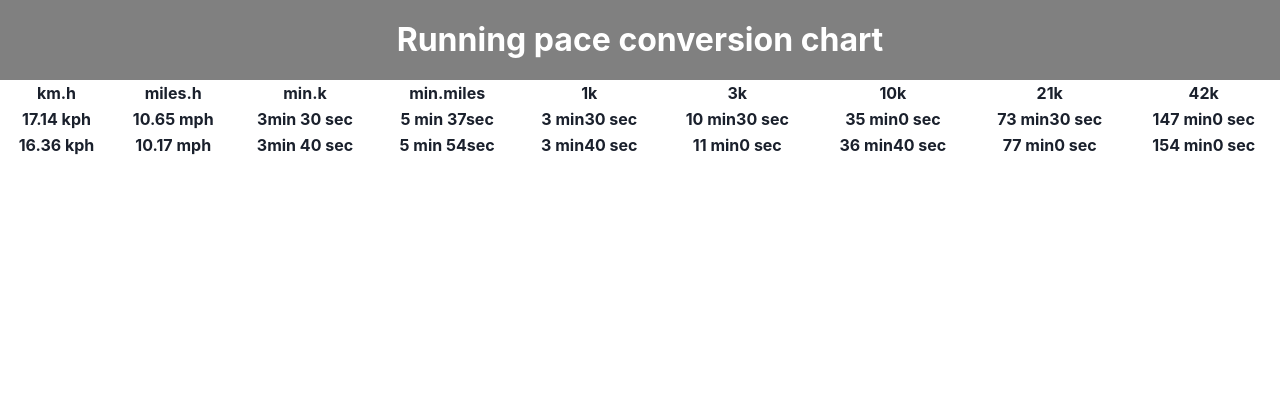
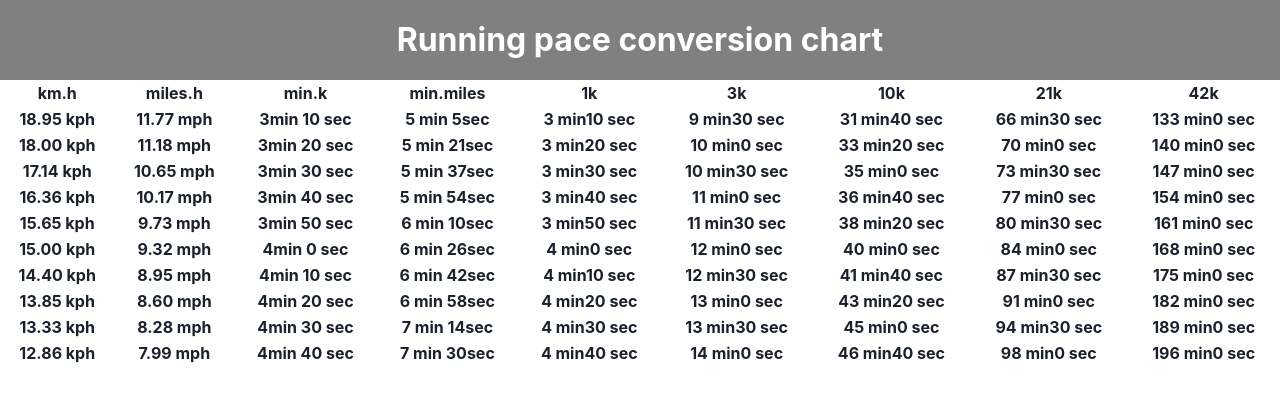
Before and after one commit to axelOngaro/Running-pace, a Next.js app: page / in a window 1280 px wide. Shown: the top 402 px of the page. Built offline with nearby package versions, Linux system fonts and the light colour scheme.

Commit message:
Added functions to calculate a range in the chart

```diff
--- a/components/Chart.js
+++ b/components/Chart.js
@@ -8,24 +8,41 @@ const paceRange = {
   paceSecMin: 10,
   paceSecMax: 40,
 };
+const minutesToSec = ({ paceMinMin, paceMinMAx, paceSecMin, paceSecMax }) => {
+  let start = paceMinMin * 60 + paceSecMin;
+  let stop = paceMinMAx * 60 + paceSecMax;
+  return [start, stop];
+};
+
+const startStopArray = minutesToSec(paceRange);
 
 const range = (start, stop, step = 10) => {
   let arraySec = [];
   let i = start;
-  while (i !== stop) {
+  while (i <= stop) {
     arraySec.push(i);
     i += step;
   }
   return arraySec;
 };
 
+const chartArray = range(startStopArray[0], startStopArray[1], 10);
+console.log(chartArray);
+
 function Chart() {
   return (
     <table className={styles.chart__table}>
       <ChartIndexes distances={distances} />
-
-      <Row distances={distances} paceMin={3} paceSec={30} />
-      <Row distances={distances} paceMin={3} paceSec={40} />
+      {chartArray.map((pace) => {
+        return (
+          <Row
+            distances={distances}
+            paceMin={Math.floor(pace / 60)}
+            paceSec={pace % 60}
+            key={pace}
+          />
+        );
+      })}
     </table>
   );
 }
```
